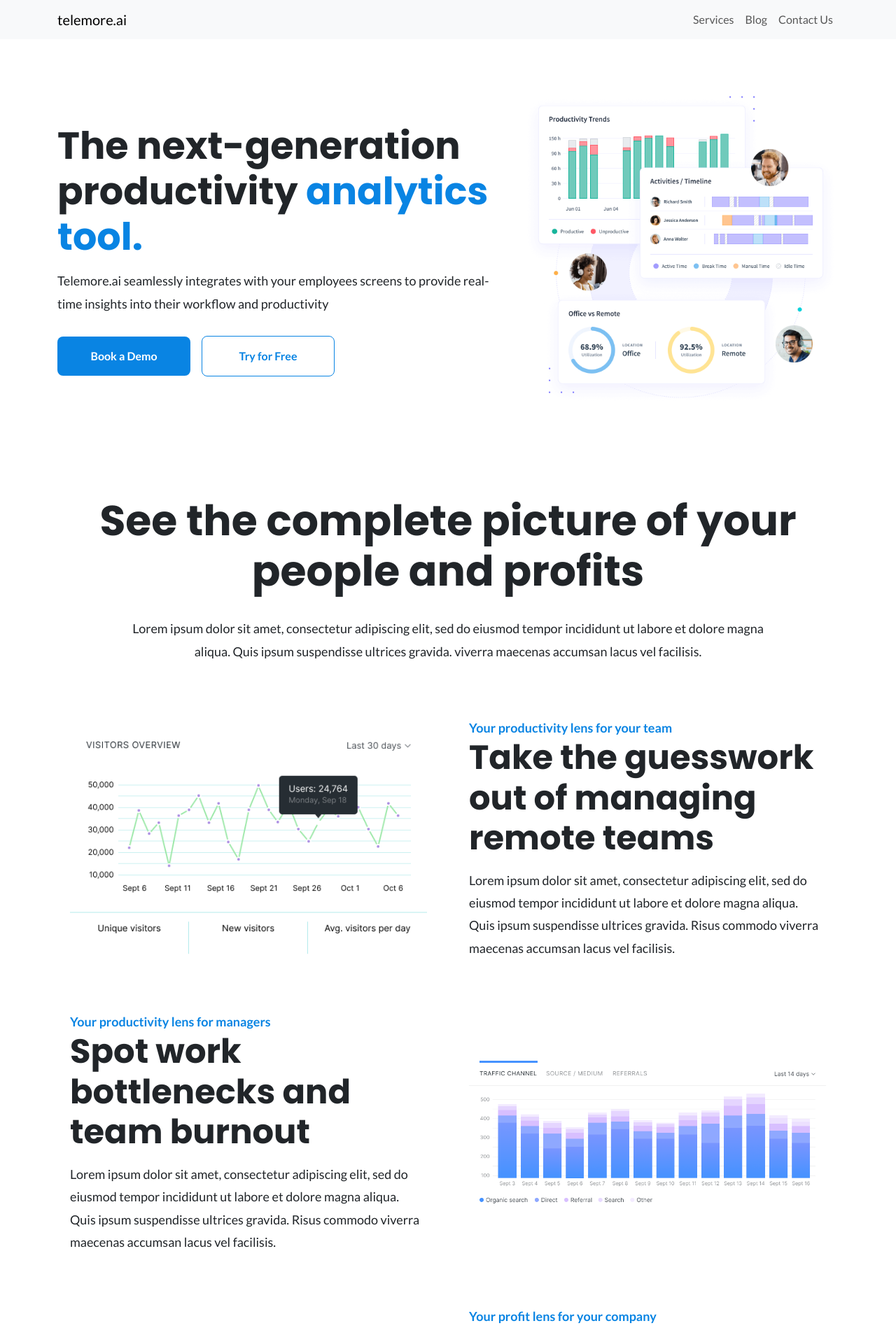
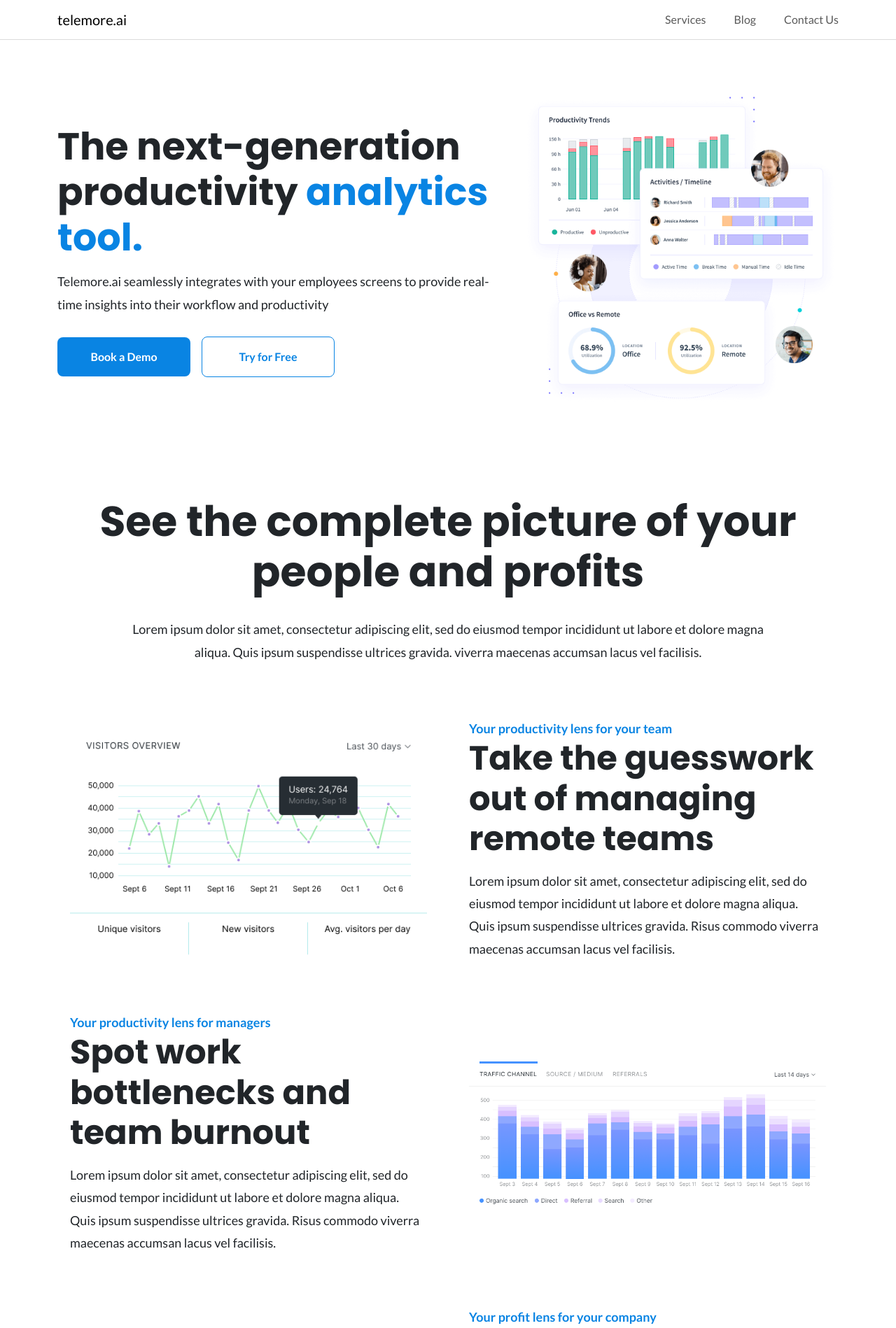
Before and after one commit to telemore/telemore.github.io, a Jekyll site: the page built from index.html, in a window 1280 px wide. Shown: the top 1898 px of the page at 70% size. Built offline with Jekyll 4.4.1, drawn with Linux system fonts in a browser that asks for light colours; nearby versions of some CDN libraries.

Commit message:
Adjusting navbar styling

```diff
--- a/_includes/navbar.html
+++ b/_includes/navbar.html
@@ -1,14 +1,14 @@
-<nav class="navbar navbar-expand-lg navbar-light bg-light">
+<nav class="navbar navbar-expand-lg navbar-light">
 	<div class="container">
 		<a class="navbar-brand" href="#">{{ site.data.site.brand-logo-text }}</a>
-		<button class="navbar-toggler" type="button" data-toggle="collapse" data-target="#navbarNav" aria-controls="navbarNav" aria-expanded="false" aria-label="Toggle navigation">
-			<span class="navbar-toggler-icon"></span>
-		</button>
-		<div class="collapse navbar-collapse" id="navbarNav">
+		<button class="navbar-toggler" type="button" data-bs-toggle="collapse" data-bs-target="#navbarSupportedContent" aria-controls="navbarSupportedContent" aria-expanded="false" aria-label="Toggle navigation">
+      		<span class="navbar-toggler-icon"></span>
+    	</button>
+		<div class="collapse navbar-collapse" id="navbarSupportedContent">
 			<ul class="navbar-nav ms-auto mb-2 mb-lg-0">
 				{% for nav in site.data.site.nav %}
 				<li class="nav-item {% if forloop.first %} active {% endif %}">
-					<a class="nav-link" href="{{ nav.link }}">{{ nav.text }}</a>
+					<a class="nav-link {% if forloop.last %} pe-0 {% endif %}" href="{{ nav.link }}">{{ nav.text }}</a>
 				</li>
 				{% endfor %}
 			</ul>
--- a/_scss/global-style.scss
+++ b/_scss/global-style.scss
@@ -4,6 +4,19 @@ body{
 
 .container{
     max-width: 1140px;
+}
+
+.navbar{
+    border-bottom: 1px solid #dcdcdc;
+
+    .navbar-nav{
+        .nav-item{
+            .nav-link{
+                padding-left: 20px;
+                padding-right: 20px;
+            }
+        }
+    }
 }
 
 footer{
@@ -42,51 +55,6 @@ footer{
     }
 }
 
-.modal{
-    .btn-close{
-        opacity: 1;
-        filter: invert(1);
-        font-size: 24px;
-        border: 1px solid #000;
-        border-radius: 0;
-        padding: 10px;
-    }
-
-    .modal-header{
-        border-bottom: none;
-    }
-
-    .modal-dialog{
-        height: 100vh;
-        width: 100%;
-        max-width: 100%;
-        margin-top: 0;
-        margin-bottom: 0;
-    }
-
-    .modal-content{
-        width: 100%;
-        height: 100%;
-        background-color: #1b1448;
-
-        .modal-body{
-            ul{
-                li{
-                    a{
-                        font-size: 18px;
-                        color: #fff;
-                        text-decoration: none;
-                        text-align: center;
-                        display: block;
-                        margin: 20px;
-                        padding: 10px;
-                    }
-                }
-            }
-        }
-    }
-}
-
 @media (max-width: 992px){
 
 }
```
